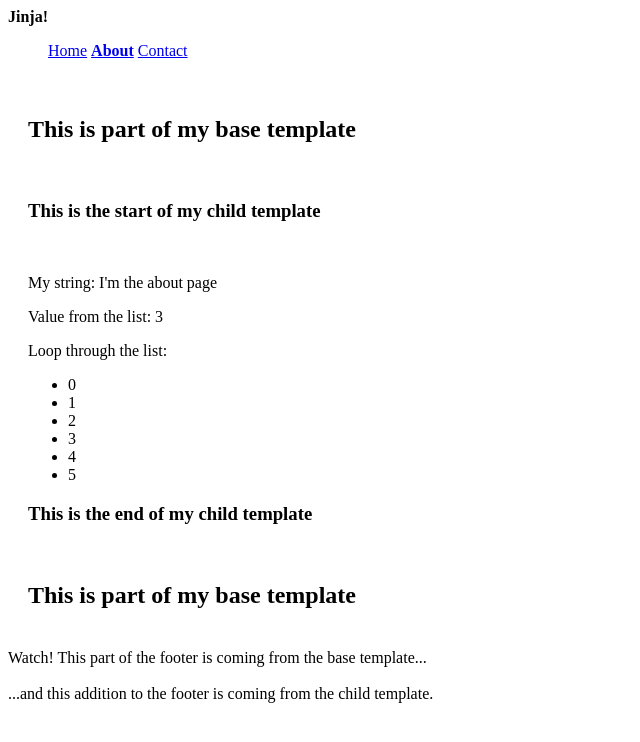
After one commit to auslander70/thinkful-jinja-example, a Flask app: page /about in a window 1280 px wide. The commit adds this page. Shown: the top 742 px of the page, without its empty margins (0-640 px from the left). Run offline with Flask 2, Linux system fonts and the light colour scheme.

Commit message:
added macros template, updated templates, run.py

```diff
--- a/run.py
+++ b/run.py
@@ -2,9 +2,21 @@
 app = Flask(__name__)
 
 @app.route("/")
-def template_test():
-    return render_template('template.html', my_string="Wheeeee!",
-                           my_list=[0,1,2,3,4,5])
+def home():
+  return render_template('template.html', my_string="Wheeeee!",
+                          my_list=[0,1,2,3,4,5])
+@app.route("/about")
+def about():
+  return render_template('template.html',
+                          my_string="I'm the about page",
+                          my_list=[0,1,2,3,4,5])
+
+
+@app.route("/contact")
+def contact():
+  return render_template('template.html',
+                          my_string="I'm the contact page",
+                          my_list=[0,1,2,3,4,5])
 
 if __name__ == '__main__':
     app.run(debug=True, host="0.0.0.0", port=8080)
--- a/templates/base.html
+++ b/templates/base.html
@@ -1,3 +1,5 @@
+{% from "macros.html" import nav_link with context %}
+
 <!DOCTYPE html>
 <html>
     <head>
@@ -21,9 +23,11 @@
     <body>
       <nav>
         <span class="title">Jinja!</span>
-        <a href="#">Home</a>
-        <a href="#">About</a>
-        <a href="#">Contact Us</a>
+        <ul class="nav navbar-nav">
+          {{ nav_link('home', 'Home') }}
+          {{ nav_link('about', 'About') }}
+          {{ nav_link('contact', 'Contact') }}
+        </ul>
       </nav>
       <div id="main">
         <h2>This is part of my base template</h2>
--- /dev/null
+++ b/templates/macros.html
@@ -0,0 +1,7 @@
+{% macro nav_link(endpoint, name) %}
+{% if request.endpoint.endswith(endpoint) %}
+  <a href="{{ url_for(endpoint) }}" class="active">{{name}}</a>
+{% else %}
+  <a href="{{ url_for(endpoint) }}">{{name}}</a>
+{% endif %}
+{% endmacro %}
```
